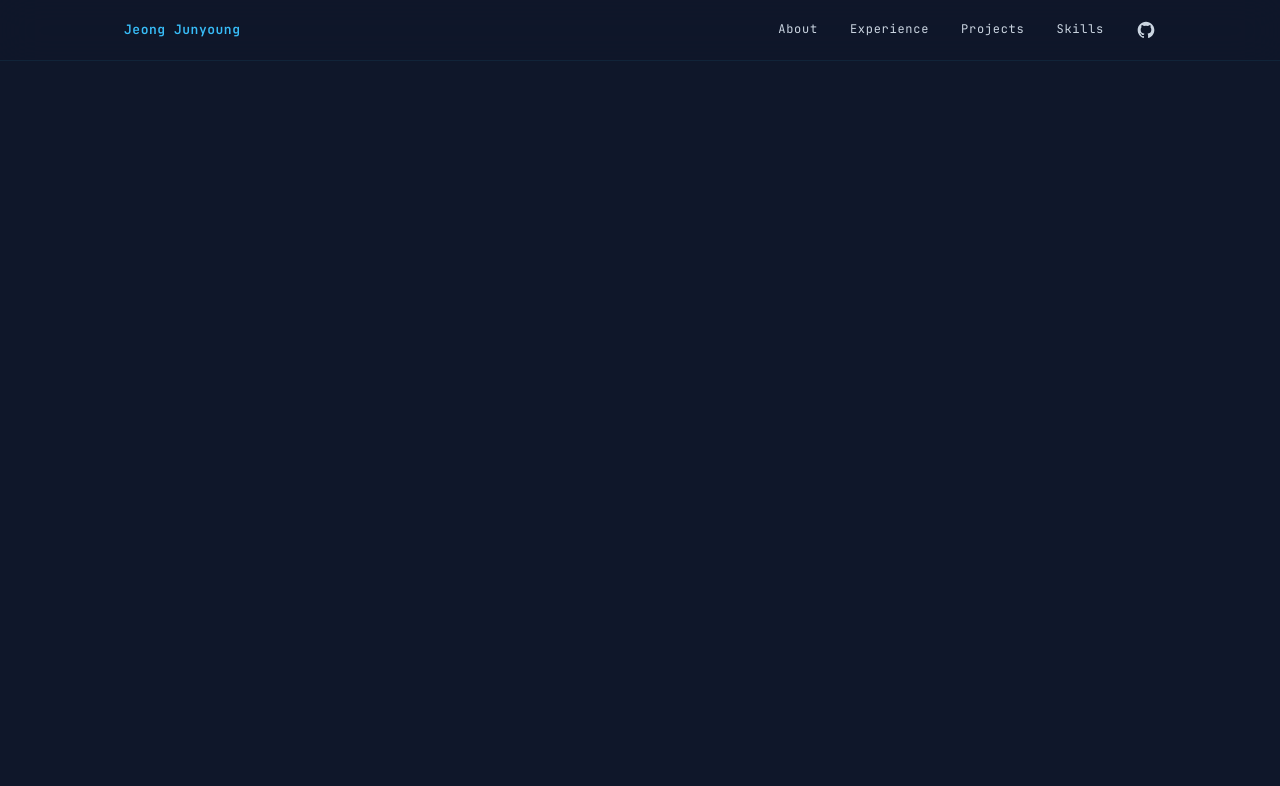
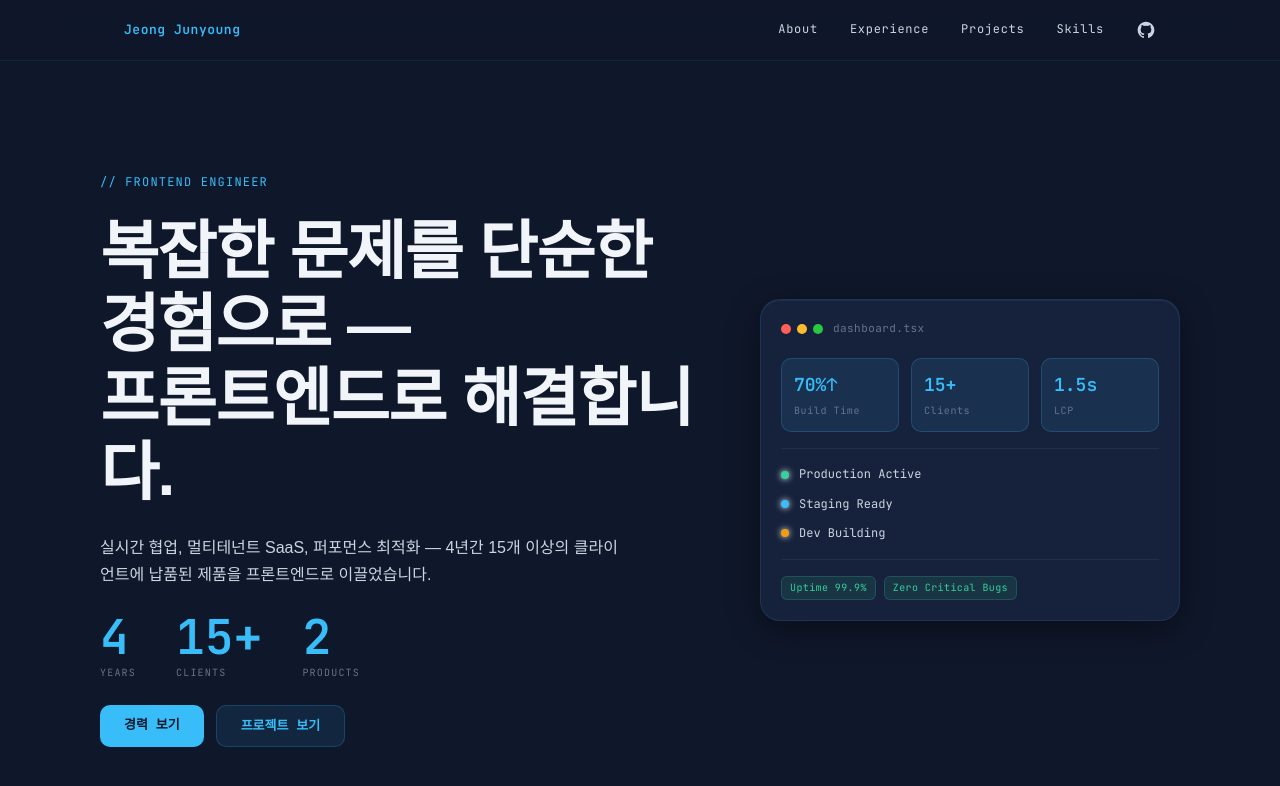
Before and after one commit to junic2391/jy-dev, a Next.js app: page / in a window 1280 px wide. Shown: the top 786 px of the page. Built offline with nearby package versions, Linux system fonts and the light colour scheme; a web font is replaced by a local one.

Commit message:
feat: SaaS Dashboard Panel, 수치 카운트업

```diff
--- a/app/globals.css
+++ b/app/globals.css
@@ -64,6 +64,251 @@ body {
 
 .glass-card:hover {
   border-color: rgba(56, 189, 248, 0.30);
+}
+
+/* ─── 공통 애니메이션 ─── */
+@keyframes fadeUp {
+  from { opacity: 0; transform: translateY(20px); }
+  to   { opacity: 1; transform: translateY(0); }
+}
+
+.fade-up {
+  opacity: 0;
+  animation: fadeUp 0.6s ease forwards;
+}
+
+/* ─── 공통 버튼 ─── */
+.btn-primary {
+  display: inline-block;
+  font-family: var(--font-mono);
+  font-size: 13px;
+  font-weight: 600;
+  color: var(--bg);
+  background: var(--accent);
+  text-decoration: none;
+  padding: 10px 24px;
+  border-radius: var(--radius-md);
+  transition: background 0.15s ease, transform 0.15s ease;
+}
+
+.btn-primary:hover {
+  background: var(--accent-hover);
+  transform: translateY(-2px);
+}
+
+.btn-secondary {
+  display: inline-block;
+  font-family: var(--font-mono);
+  font-size: 13px;
+  font-weight: 600;
+  color: var(--accent);
+  background: var(--accent-bg);
+  border: 1px solid var(--accent-border);
+  text-decoration: none;
+  padding: 10px 24px;
+  border-radius: var(--radius-md);
+  transition: background 0.15s ease, transform 0.15s ease;
+}
+
+.btn-secondary:hover {
+  background: rgba(56, 189, 248, 0.18);
+  transform: translateY(-2px);
+}
+
+/* ─── Hero ─── */
+.hero-grid {
+  display: grid;
+  grid-template-columns: 1fr 420px;
+  gap: 64px;
+  align-items: center;
+}
+
+.hero-left {
+  display: flex;
+  flex-direction: column;
+  gap: 24px;
+}
+
+.hero-eyebrow {
+  font-family: var(--font-mono);
+  font-size: 12px;
+  color: var(--accent);
+  letter-spacing: 0.1em;
+  text-transform: uppercase;
+}
+
+.hero-h1 {
+  font-family: var(--font-sans);
+  font-size: clamp(36px, 5.5vw, 64px);
+  font-weight: 700;
+  line-height: 1.15;
+  color: var(--text-primary);
+  letter-spacing: -0.02em;
+}
+
+.hero-sub {
+  font-size: 16px;
+  color: var(--text-secondary);
+  line-height: 1.7;
+  max-width: 520px;
+}
+
+.hero-stats {
+  display: flex;
+  gap: 40px;
+}
+
+.hero-stat {
+  display: flex;
+  flex-direction: column;
+  gap: 4px;
+}
+
+.hero-stat-value {
+  font-family: var(--font-mono);
+  font-size: clamp(32px, 4vw, 48px);
+  font-weight: 700;
+  color: var(--accent);
+  line-height: 1;
+}
+
+.hero-stat-label {
+  font-family: var(--font-mono);
+  font-size: 10px;
+  color: var(--text-muted);
+  letter-spacing: 0.12em;
+}
+
+.hero-cta {
+  display: flex;
+  gap: 12px;
+  flex-wrap: wrap;
+}
+
+/* Dashboard Panel */
+.hero-right {
+  display: flex;
+  justify-content: flex-end;
+}
+
+.dashboard-panel {
+  width: 100%;
+  border-radius: 20px;
+  padding: 20px;
+  box-shadow: 0 8px 32px rgba(0,0,0,0.4), inset 0 1px 0 rgba(255,255,255,0.05);
+}
+
+.dashboard-header {
+  display: flex;
+  align-items: center;
+  gap: 10px;
+  margin-bottom: 20px;
+}
+
+.dashboard-dots {
+  display: flex;
+  gap: 6px;
+}
+
+.dashboard-dots span {
+  display: block;
+  width: 10px;
+  height: 10px;
+  border-radius: 50%;
+}
+
+.dashboard-title {
+  font-family: var(--font-mono);
+  font-size: 11px;
+  color: var(--text-muted);
+  letter-spacing: 0.04em;
+}
+
+.dashboard-metrics {
+  display: grid;
+  grid-template-columns: repeat(3, 1fr);
+  gap: 12px;
+}
+
+.dashboard-metric {
+  background: var(--accent-bg);
+  border: 1px solid var(--accent-border);
+  border-radius: var(--radius-md);
+  padding: 12px;
+  display: flex;
+  flex-direction: column;
+  gap: 4px;
+}
+
+.dashboard-metric-value {
+  font-family: var(--font-mono);
+  font-size: 18px;
+  font-weight: 700;
+  color: var(--accent);
+}
+
+.dashboard-metric-label {
+  font-family: var(--font-mono);
+  font-size: 10px;
+  color: var(--text-muted);
+  letter-spacing: 0.06em;
+}
+
+.dashboard-status-list {
+  display: flex;
+  flex-direction: column;
+  gap: 10px;
+}
+
+.dashboard-status-item {
+  display: flex;
+  align-items: center;
+  gap: 10px;
+}
+
+.dashboard-status-dot {
+  width: 8px;
+  height: 8px;
+  border-radius: 50%;
+  flex-shrink: 0;
+  box-shadow: 0 0 6px currentColor;
+}
+
+.dashboard-status-label {
+  font-family: var(--font-mono);
+  font-size: 12px;
+  color: var(--text-secondary);
+}
+
+.dashboard-summary {
+  display: flex;
+  gap: 8px;
+  flex-wrap: wrap;
+}
+
+.dashboard-summary-tag {
+  font-family: var(--font-mono);
+  font-size: 10px;
+  color: var(--accent-2);
+  background: var(--accent-2-bg);
+  border: 1px solid rgba(52, 211, 153, 0.2);
+  border-radius: var(--radius-sm);
+  padding: 3px 8px;
+  letter-spacing: 0.04em;
+}
+
+@media (max-width: 860px) {
+  .hero-grid {
+    grid-template-columns: 1fr;
+  }
+
+  .hero-right {
+    justify-content: center;
+  }
+
+  .dashboard-panel {
+    max-width: 480px;
+  }
 }
 
 /* ─── Nav ─── */
--- a/app/page.tsx
+++ b/app/page.tsx
@@ -1,11 +1,12 @@
 import Nav from "@/components/Nav";
+import Hero from "@/components/Hero";
 
 export default function Home() {
   return (
     <>
       <Nav />
       <main style={{ paddingTop: "60px" }}>
-        {/* 섹션 컴포넌트는 이후 단계에서 순차 추가 */}
+        <Hero />
       </main>
     </>
   );
--- a/components/Hero.tsx
+++ b/components/Hero.tsx
@@ -1,3 +1,165 @@
+"use client";
+
+import { useEffect, useRef } from "react";
+import { profile } from "@/data/resume";
+
+function countUp(el: HTMLElement, target: number, duration = 1200) {
+  const start = performance.now();
+  const tick = (now: number) => {
+    const progress = Math.min((now - start) / duration, 1);
+    el.textContent = String(Math.round(progress * target));
+    if (progress < 1) requestAnimationFrame(tick);
+  };
+  requestAnimationFrame(tick);
+}
+
+function parseTarget(value: string): number {
+  return parseInt(value.replace(/\D/g, ""), 10) || 0;
+}
+
+const STATE_COLOR: Record<string, string> = {
+  active: "#34D399",
+  ready: "#38BDF8",
+  building: "#F59E0B",
+};
+
 export default function Hero() {
-  return <></>;
+  const statRefs = useRef<(HTMLElement | null)[]>([]);
+  const observed = useRef(false);
+
+  useEffect(() => {
+    const targets = profile.stats.map((s) => parseTarget(s.value));
+    const container = statRefs.current[0]?.closest(".hero-stats");
+    if (!container) return;
+
+    const observer = new IntersectionObserver(
+      ([entry]) => {
+        if (entry.isIntersecting && !observed.current) {
+          observed.current = true;
+          statRefs.current.forEach((el, i) => {
+            if (el && targets[i]) countUp(el, targets[i]);
+          });
+          observer.disconnect();
+        }
+      },
+      { threshold: 0.5 }
+    );
+
+    observer.observe(container);
+    return () => observer.disconnect();
+  }, []);
+
+  return (
+    <section
+      id="hero"
+      style={{
+        minHeight: "100svh",
+        display: "flex",
+        alignItems: "center",
+        padding: "112px 24px",
+      }}
+    >
+      <div style={{ maxWidth: "1080px", margin: "0 auto", width: "100%" }}>
+        <div className="hero-grid">
+          {/* 좌측 — 헤드라인 */}
+          <div className="hero-left">
+            <span className="hero-eyebrow fade-up" style={{ animationDelay: "0s" }}>
+              {profile.eyebrow}
+            </span>
+
+            <h1 className="hero-h1">
+              <span className="fade-up" style={{ animationDelay: "0.1s", display: "block" }}>
+                {profile.headline.line1}
+              </span>
+              <span className="fade-up" style={{ animationDelay: "0.18s", display: "block" }}>
+                {profile.headline.line2}
+              </span>
+            </h1>
+
+            <p className="hero-sub fade-up" style={{ animationDelay: "0.28s" }}>
+              {profile.sub}
+            </p>
+
+            {/* Stats */}
+            <div className="hero-stats fade-up" style={{ animationDelay: "0.38s" }}>
+              {profile.stats.map((stat, i) => (
+                <div key={stat.label} className="hero-stat">
+                  <span className="hero-stat-value">
+                    <span ref={(el) => { statRefs.current[i] = el; }}>
+                      {parseTarget(stat.value)}
+                    </span>
+                    {stat.value.replace(/\d/g, "")}
+                  </span>
+                  <span className="hero-stat-label">{stat.label}</span>
+                </div>
+              ))}
+            </div>
+
+            {/* CTA */}
+            <div className="hero-cta fade-up" style={{ animationDelay: "0.48s" }}>
+              <a href="#experience" className="btn-primary">
+                경력 보기
+              </a>
+              <a href="#projects" className="btn-secondary">
+                프로젝트 보기
+              </a>
+            </div>
+          </div>
+
+          {/* 우측 — Dashboard Panel */}
+          <div className="hero-right fade-up" style={{ animationDelay: "0.5s" }}>
+            <div className="dashboard-panel glass-card">
+              {/* 패널 헤더 */}
+              <div className="dashboard-header">
+                <div className="dashboard-dots">
+                  <span style={{ background: "#FF5F57" }} />
+                  <span style={{ background: "#FEBC2E" }} />
+                  <span style={{ background: "#28C840" }} />
+                </div>
+                <span className="dashboard-title">dashboard.tsx</span>
+              </div>
+
+              {/* Metrics */}
+              <div className="dashboard-metrics">
+                {profile.dashboard.metrics.map((m) => (
+                  <div key={m.label} className="dashboard-metric">
+                    <span className="dashboard-metric-value">{m.value}</span>
+                    <span className="dashboard-metric-label">{m.label}</span>
+                  </div>
+                ))}
+              </div>
+
+              {/* 구분선 */}
+              <div style={{ height: "1px", background: "var(--bg-border)", margin: "16px 0" }} />
+
+              {/* Status */}
+              <div className="dashboard-status-list">
+                {profile.dashboard.status.map((s) => (
+                  <div key={s.label} className="dashboard-status-item">
+                    <span
+                      className="dashboard-status-dot"
+                      style={{ background: STATE_COLOR[s.state] }}
+                    />
+                    <span className="dashboard-status-label">{s.label}</span>
+                  </div>
+                ))}
+              </div>
+
+              {/* 구분선 */}
+              <div style={{ height: "1px", background: "var(--bg-border)", margin: "16px 0" }} />
+
+              {/* Summary */}
+              <div className="dashboard-summary">
+                {profile.dashboard.summary.map((s) => (
+                  <span key={s.label} className="dashboard-summary-tag">
+                    {s.label}
+                  </span>
+                ))}
+              </div>
+            </div>
+          </div>
+        </div>
+      </div>
+    </section>
+  );
 }
```
